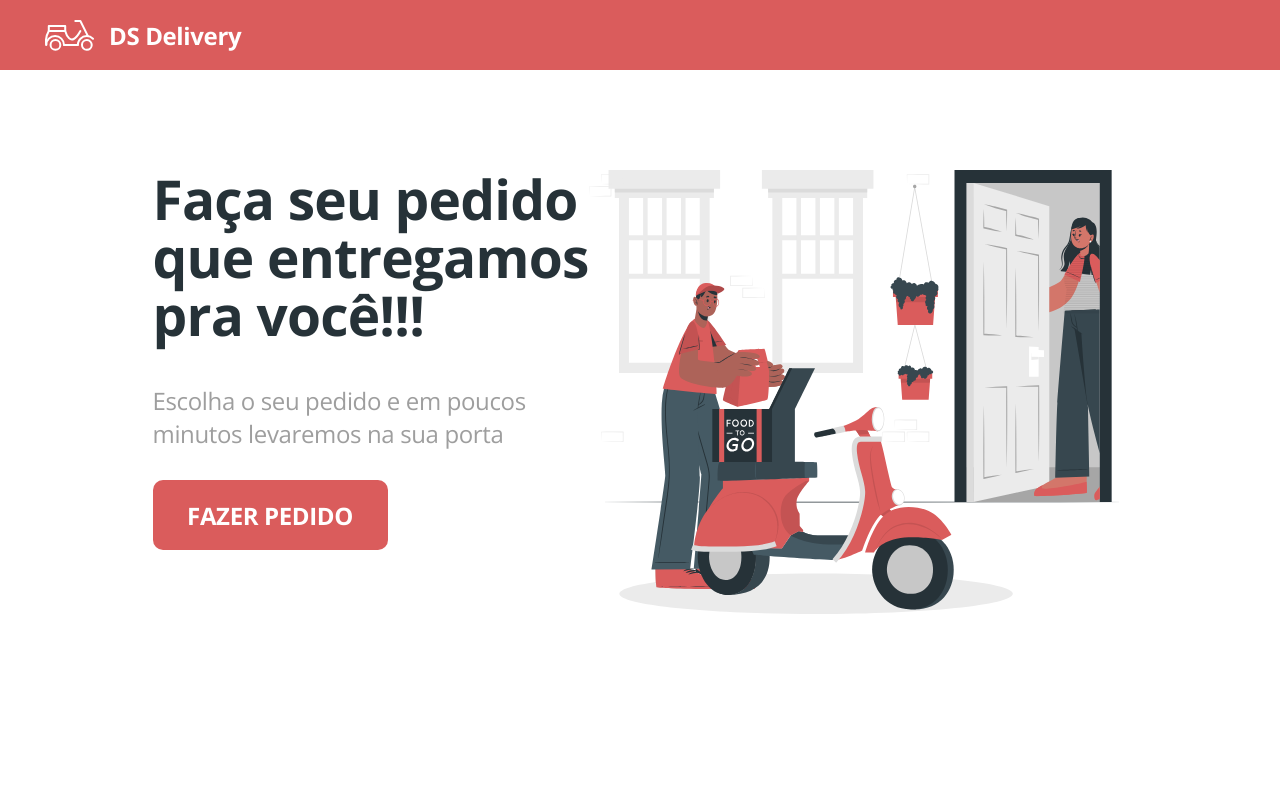
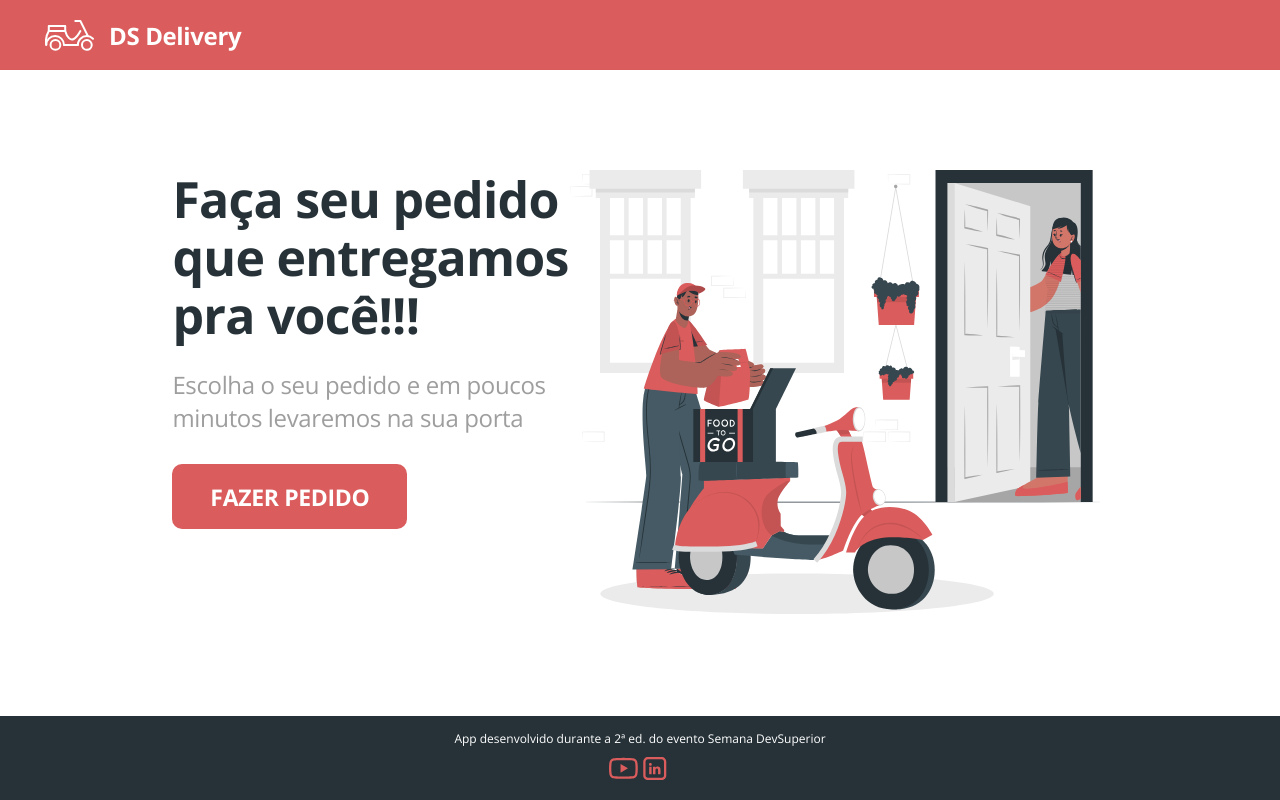
Before and after one commit to edulycan/dsdeliver-sds2, a React (Create React App) app in the folder front-web/: page / in a window 1280 px wide. Built offline with nearby package versions, Linux system fonts and the light colour scheme.

Commit message:
Add Footer

```diff
--- /dev/null
+++ b/front-web/src/Footer/index.tsx
@@ -0,0 +1,21 @@
+import './styles.css';
+import { ReactComponent as YoutubeIcon} from './youtube.svg';
+import { ReactComponent as LinkedinIcon} from './linkedin.svg';
+
+function Footer(){
+    return(
+        <footer className="main-footer">
+            App desenvolvido durante a 2ª ed. do evento Semana DevSuperior
+            <div className="footer-icons">
+                <a href="https://www.youtube.com/c/DevSuperior" target="_new">
+                    <YoutubeIcon />
+                </a>
+                <a href="https://www.linkedin.com/in/eduardo-de-oliveira-817b10189/" target="_new">
+                    <LinkedinIcon />
+                </a>
+            </div>
+        </footer>
+    )
+}
+
+export default Footer;
--- /dev/null
+++ b/front-web/src/Footer/styles.css
@@ -0,0 +1,20 @@
+.main-footer {
+    padding-top: 15px;
+    padding-bottom: 15px;
+    background-color: var(--dark-color);
+    font-weight: normal;
+    font-size: 12px;
+    line-height: 16px;
+    text-align: center;
+    color: #FFF;
+  }
+
+  .footer-icons {
+    margin-top: 10px;
+    display: flex;
+    justify-content: center;
+  }
+
+  .footer-icons > * {
+    margin-right: 5px;
+  }
--- a/front-web/src/Home/index.tsx
+++ b/front-web/src/Home/index.tsx
@@ -1,8 +1,10 @@
 import './styles.css';
-import { ReactComponent as MainImage} from './main.svg';
+import { ReactComponent as MainImage } from './main.svg';
+import Footer from '../Footer';
 
-function Home(){
-    return(
+function Home() {
+    return (
+        <>
             <div className="home-container">
                 <div className="home-content">
                     <div className="home-actions">
@@ -21,6 +23,8 @@ function Home(){
                     </div>
                 </div>
             </div>
+            <Footer />
+        </>
     )
 }
 
--- a/front-web/src/Home/styles.css
+++ b/front-web/src/Home/styles.css
@@ -14,11 +14,11 @@
 
 .home-title {
   font-weight: bold;
-    font-size: 55px;
+  font-size: 50px;
   line-height: 58px;
   letter-spacing: -0.015em;
   color: var(--dark-color);
-    margin-bottom: 40px !important;
+  margin-bottom: 4px !important;
 }
 
 .home-subtitle {
@@ -33,14 +33,14 @@
 .home-btn-order {
   background-color: var(--primary-color);
   border-radius: 10px;
-    height: 70px;
+  height: 65px;
   width: 235px;
   display: inline-block;
   display: flex;
   align-items: center;
   justify-content: center;
   font-weight: bold;
-    font-size: 24px;
+  font-size: 23px;
   letter-spacing: -0.015em;
   color: #FFF;
 }
@@ -49,3 +49,10 @@
   background-color: var(--primary-hover-color);
   transform: scale(1.01);
 }
+
+@media (max-height: 700px) {
+  .home-container {
+    height: auto;
+    margin-bottom: 50px;
+  }
+}
```
Also changed, not shown: front-web/src/Footer/linkedin.svg (added), front-web/src/Footer/youtube.svg (added). Lines whose indentation alone changed are shown as unchanged.
